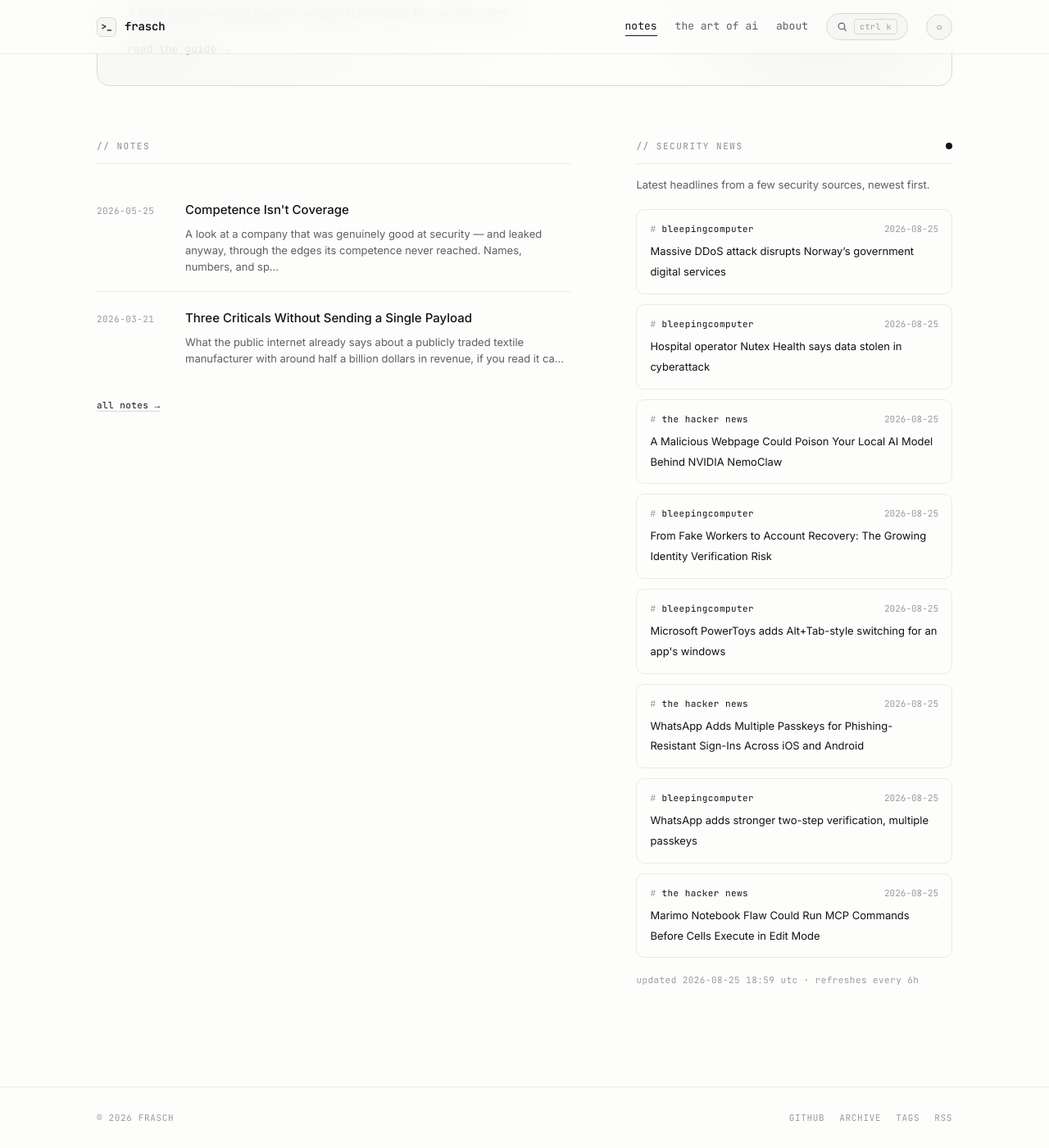
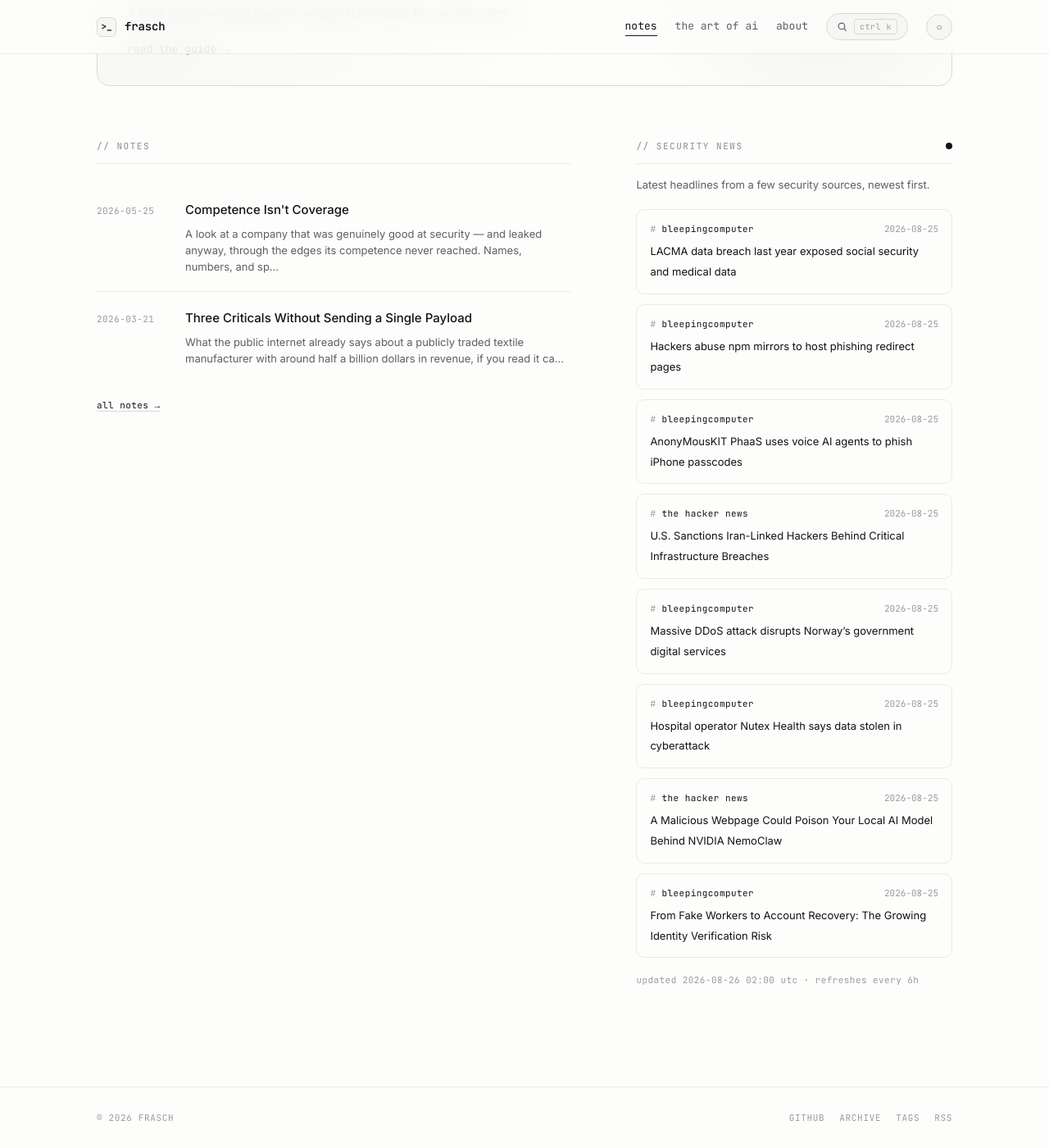
Before and after one commit to whoisfrasch/frasch, a Jekyll site: the page built from index.html, in a window 1280 px wide and 1400 px high, scrolled down 615 px. Shown: the whole window at 82% size. Built offline with Jekyll 4.4.1, drawn with Linux system fonts in a browser that asks for light colours.

Commit message:
Refresh security news feed

```diff
--- a/_data/news.json
+++ b/_data/news.json
@@ -1,6 +1,30 @@
 {
-  "updated": "2026-08-25T18:59:10Z",
+  "updated": "2026-08-26T02:00:16Z",
   "items": [
+    {
+      "source": "bleepingcomputer",
+      "title": "LACMA data breach last year exposed social security and medical data",
+      "link": "https://www.bleepingcomputer.com/news/security/lacma-data-breach-last-year-exposed-social-security-and-medical-data/",
+      "date": "2026-08-25T21:58:14Z"
+    },
+    {
+      "source": "bleepingcomputer",
+      "title": "Hackers abuse npm mirrors to host phishing redirect pages",
+      "link": "https://www.bleepingcomputer.com/news/security/hackers-abuse-npm-mirrors-to-host-phishing-redirect-pages/",
+      "date": "2026-08-25T21:39:01Z"
+    },
+    {
+      "source": "bleepingcomputer",
+      "title": "AnonyMousKIT PhaaS uses voice AI agents to phish iPhone passcodes",
+      "link": "https://www.bleepingcomputer.com/news/security/anonymouskit-phaas-uses-voice-ai-agents-to-phish-iphone-passcodes/",
+      "date": "2026-08-25T20:25:26Z"
+    },
+    {
+      "source": "the hacker news",
+      "title": "U.S. Sanctions Iran-Linked Hackers Behind Critical Infrastructure Breaches",
+      "link": "https://thehackernews.com/2026/08/us-sanctions-iran-linked-hackers-behind.html",
+      "date": "2026-08-25T18:17:17Z"
+    },
     {
       "source": "bleepingcomputer",
       "title": "Massive DDoS attack disrupts Norway’s government digital services",
@@ -24,30 +48,6 @@
       "title": "From Fake Workers to Account Recovery: The Growing Identity Verification Risk",
       "link": "https://www.bleepingcomputer.com/news/security/from-fake-workers-to-account-recovery-the-growing-identity-verification-risk/",
       "date": "2026-08-25T14:01:11Z"
-    },
-    {
-      "source": "bleepingcomputer",
-      "title": "Microsoft PowerToys adds Alt+Tab-style switching for an app's windows",
-      "link": "https://www.bleepingcomputer.com/news/microsoft/microsoft-powertoys-adds-alt-plustab-style-switching-for-an-apps-windows/",
-      "date": "2026-08-25T13:51:58Z"
-    },
-    {
-      "source": "the hacker news",
-      "title": "WhatsApp Adds Multiple Passkeys for Phishing-Resistant Sign-Ins Across iOS and Android",
-      "link": "https://thehackernews.com/2026/08/whatsapp-adds-multiple-passkeys-for.html",
-      "date": "2026-08-25T13:19:41Z"
-    },
-    {
-      "source": "bleepingcomputer",
-      "title": "WhatsApp adds stronger two-step verification, multiple passkeys",
-      "link": "https://www.bleepingcomputer.com/news/security/whatsapp-adds-stronger-two-step-verification-multiple-passkeys/",
-      "date": "2026-08-25T13:00:00Z"
-    },
-    {
-      "source": "the hacker news",
-      "title": "Marimo Notebook Flaw Could Run MCP Commands Before Cells Execute in Edit Mode",
-      "link": "https://thehackernews.com/2026/08/marimo-notebook-flaw-could-run-mcp.html",
-      "date": "2026-08-25T12:43:51Z"
     }
   ]
 }
```
